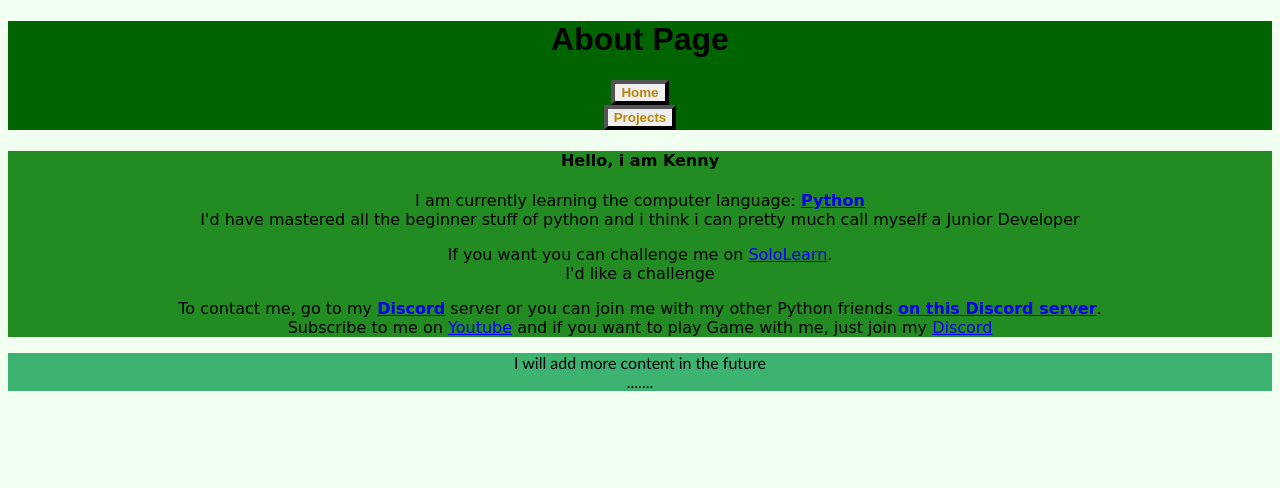
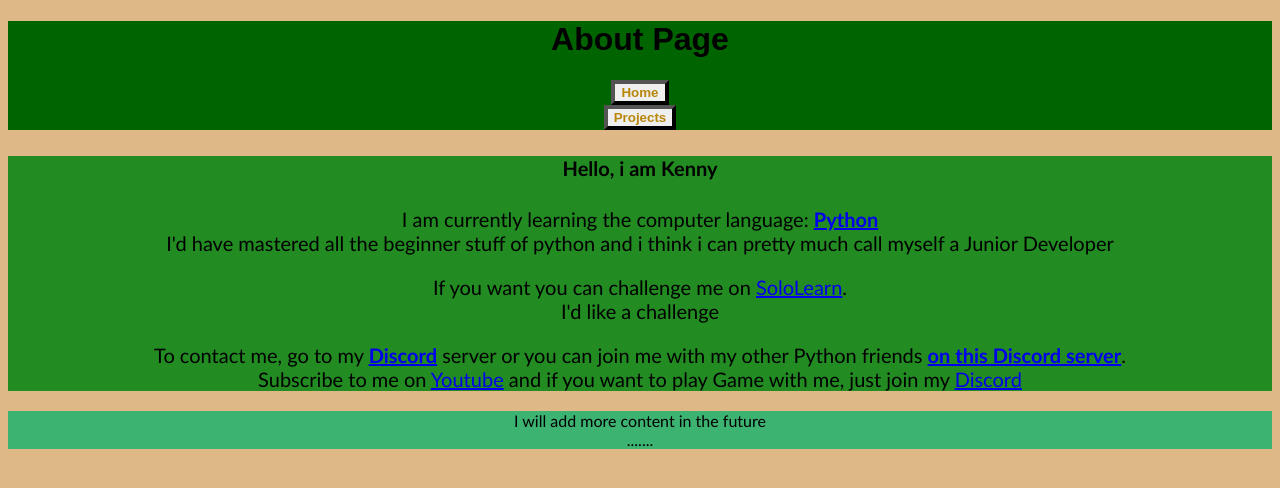
Before and after one commit to Beefy-py/myFirstWebsite, a Flask app: page /about in a window 1280 px wide. Shown: the top 488 px of the page. Run offline with Flask 2, Linux system fonts and the light colour scheme.

Commit message:
changes to fonts

```diff
--- a/static/css/main.css
+++ b/static/css/main.css
@@ -1,7 +1,7 @@
 html, body{
 
     font-family: sans-serif;
-    background-color: honeydew;
+    background-color: burlywood;
 
 }
 
@@ -10,12 +10,13 @@ html, body{
     margin: 0;
     text-align: center;
 }
-.container{
+.container_p{
     color: black;
     margin: 0;
     background-color: forestgreen;
     text-align: center;
-    font-family: cursive, sans-serif;
+    font-family: calibri, sans-serif;
+    font-size: 20px;
 }
 
 .container0{
--- a/templates/about.html
+++ b/templates/about.html
@@ -11,7 +11,7 @@
             </form>
         </div>
     </div>
-    <div class="container">
+    <div class="container_p">
         <h4>Hello, i am Kenny </h4>
         <p>I am currently learning the computer language: <a target="_blank" href="https://www.python.org"><b>Python</b></a>
             <br>I'd have mastered all the beginner stuff of python and i think i can pretty much call myself a Junior Developer
--- a/templates/country_data2019_plot.html
+++ b/templates/country_data2019_plot.html
@@ -10,7 +10,7 @@
         <button class="Button">Projects</button>
     </form>
 
-    <div class="container0">
+    <div class="container_p">
         <p>This is a Bokeh Plot i made using a bit of data i scraped from <a target="_blank" href="https://en.wikipedia.org/wiki/List_of_countries_by_population_(United_Nations)">Wikipedia</a>
             <br>It is the population of 229 countries of 2019.
         </p>
@@ -27,7 +27,7 @@
     {{ script | safe}}
     {{ div | safe}}
 
-    <div class="container0">
+    <div class="container_p">
         <p>Of course when building this i encountered some problems and bugs here and there.
             <br>The first place i go for help <b>(only when i do my best to solve the problem myself first)</b> is <a target='_blank' href="https://discord.gg/python">on this discord server</a>.
             <br>I label the people in that discord server as <em>professionals!</em> and my <em>friends</em>
--- a/templates/home.html
+++ b/templates/home.html
@@ -12,7 +12,7 @@
             </form>
         </div>
     </div>
-    <div class="container">
+    <div class="container0">
         <h1>!Home Page Still Under Development</h1>
     </div>
 
--- a/templates/layout.html
+++ b/templates/layout.html
@@ -1,6 +1,5 @@
 <!DOCTYPE html>
 <html lang="en">
-
 
 <head>
     <meta charset="UTF-8">
```
